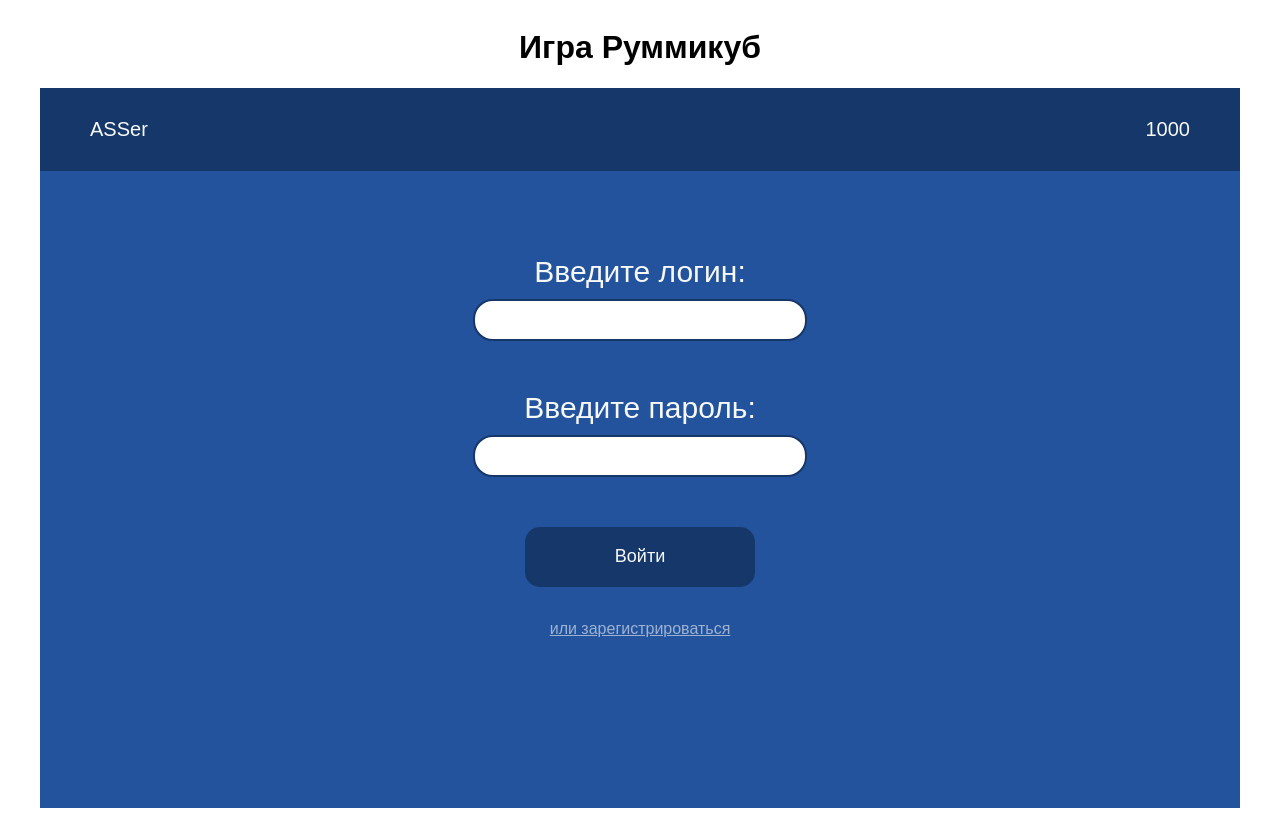
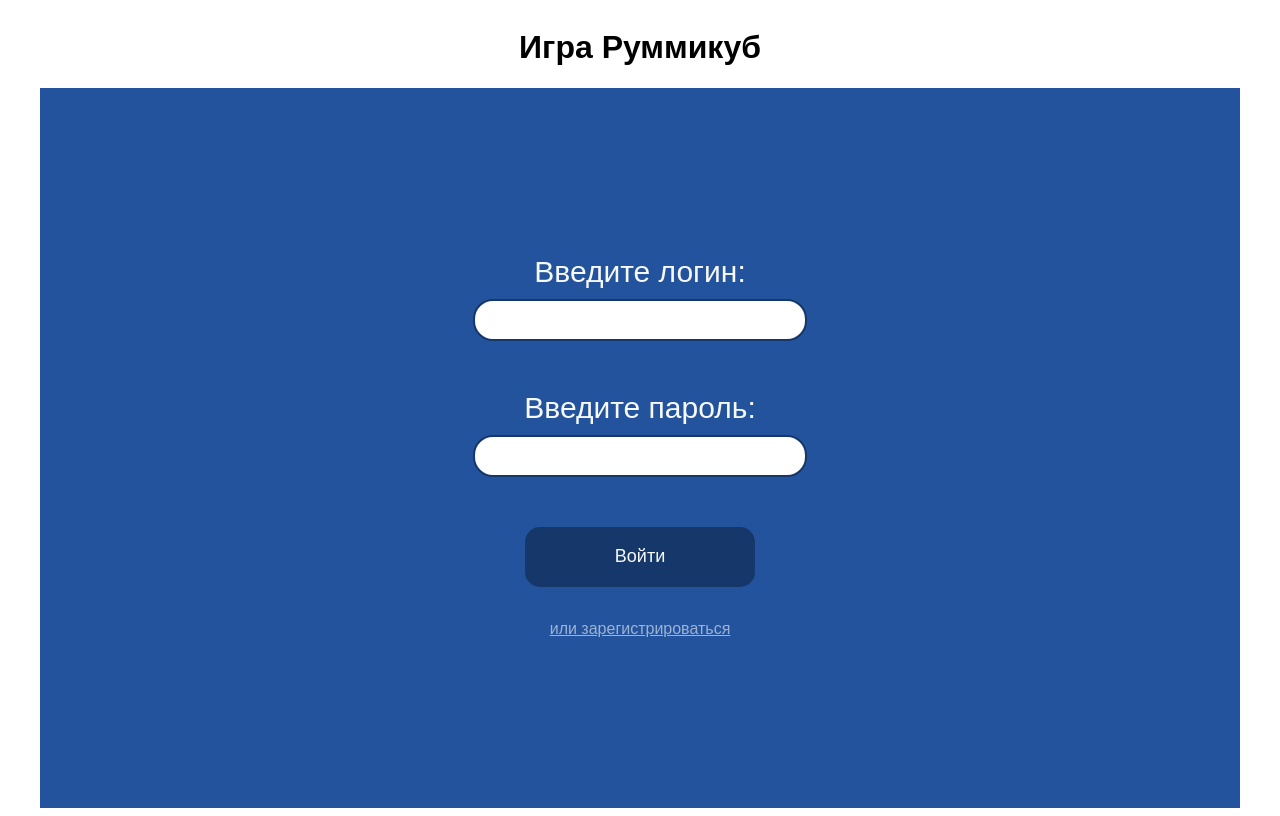
Before and after one commit to imConfused3684/Rummicube, a React (Vite) app: page / in a window 1280 px wide. Built offline with nearby package versions, Linux system fonts and the light colour scheme.

Commit message:
removed header from reg and auth forms

```diff
--- a/src/forms/authorizationForm/authorizationForm.tsx
+++ b/src/forms/authorizationForm/authorizationForm.tsx
@@ -1,4 +1,3 @@
-import Header from "../../common/el/header";
 import RumButton from "../../common/el/rumButton";
 import Input from "../../common/el/inputAndTxt";
 import "./authorizationForm.css";
@@ -9,7 +8,6 @@ export default function authorizationForm() {
 
   return (
     <div className="card">
-      <Header username="ASSer" rating={1000} />
       <Input bigText="Введите логин:" lilText="" />
       <Input bigText="Введите пароль:" lilText="" />
 
--- a/src/forms/registrationForm/registrationForm.tsx
+++ b/src/forms/registrationForm/registrationForm.tsx
@@ -1,4 +1,3 @@
-import Header from "../../common/el/header";
 import RumButton from "../../common/el/rumButton";
 import Input from "../../common/el/inputAndTxt";
 import "./registrationForm.css";
@@ -10,7 +9,6 @@ export default function registrationForm() {
 
   return (
     <div className="card">
-      <Header username="ASSer" rating={1000} />
       <Input
         bigText="Придумайте логин"
         lilText="от 4 до 16 латинских букв, цифр и подчёркиваний"
```
